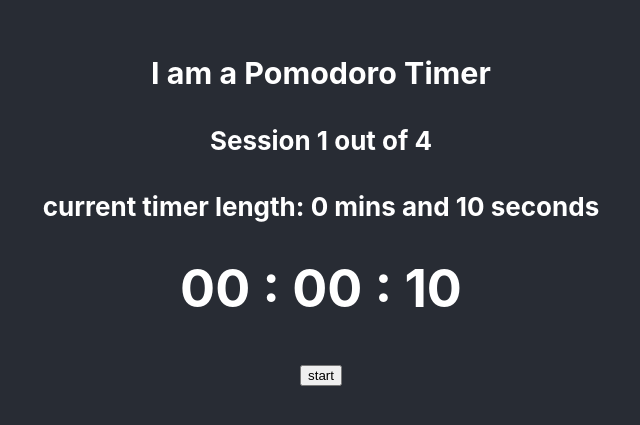
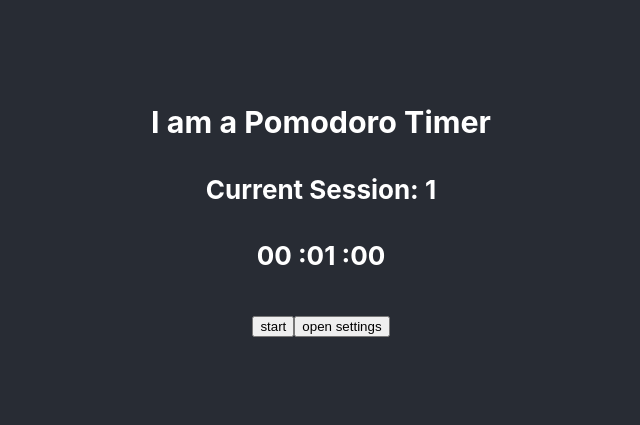
Before and after one commit to qho-queenie/pomodoro, a React (Create React App) app: page / in a window 1280 px wide. Shown: the part 195-620 px from the top of the page, without its empty margins (319-959 px from the left). Built offline with nearby package versions, Linux system fonts and the light colour scheme.

Commit message:
cleaned up and added modal

```diff
--- a/public/index.html
+++ b/public/index.html
@@ -29,6 +29,7 @@
   <body>
     <noscript>You need to enable JavaScript to run this app.</noscript>
     <div id="root"></div>
+    <div id="portal"></div>
     <!--
       This HTML file is a template.
       If you open it directly in the browser, you will see an empty page.
--- a/src/components/ClockFace.js
+++ b/src/components/ClockFace.js
@@ -1,37 +1,87 @@
-import React, { useState } from 'react';
-import { v4 as uuidv4 } from 'uuid';
-import TimerPanel from './TimerPanel';
+import React, { useState, useEffect } from 'react';
+import classnames from 'classnames';
+import SettingsModal from './SettingsModal';
 
 const ClockFace = () => {
-  // currentSession is the index of the allSessions array
-  const [currentSession, setCurrentSession] = useState(0);
-  // AllSession's structure: [[min, sec], [min, sec], [min, sec], [min, sec]]
-  // these will be set by the user
-  const [allSessions, setAllSessions] = useState([[0, 10], [1, 0], [0, 20], [0, 30]]);
+  const [isModalOpen, setIsModalOpen] = useState(false);
+  const [isActive, setIsActive] = useState(false);
+  const [currentSessionIndex, setCurrentSessionIndex] = useState(0);
+  // in seconds
+  const [sessions, setSessions] = useState([60, 5, 10, 10]);
+  const [currentSeconds, setCurrentSeconds] = useState(sessions[currentSessionIndex]);
 
-  const handleNextSession = () => {
-    if (allSessions.length - 1 === currentSession) {
-      // this is the last session, so go back to display the first session, without auto starting
-      setCurrentSession(0)
-    } else {
-      setCurrentSession(currentSession + 1)
+  useEffect(() => {
+    let timeInterval;
+    if (isActive) {
+      timeInterval = setInterval(() => {
+        if (currentSeconds > 0) {
+          setCurrentSeconds(currentSeconds - 1);
+        } else {
+          setIsActive(false);
+          clearInterval(timeInterval);
+        }
+      }, 1000)
     }
-  }
+    else if (!isActive) {
+      clearInterval(timeInterval)
+    }
+    return () => clearInterval(timeInterval)
+  }, [isActive, currentSeconds]);
+
+  useEffect(() => {
+    if (isActive && currentSeconds === 0) {
+      setCurrentSessionIndex(currentSessionIndex + 1);
+    }
+    else if (currentSessionIndex === sessions.length) {
+      setCurrentSessionIndex(0);
+      setIsActive(false)
+    }
+  }, [currentSeconds, isActive])
+
+  useEffect(() => {
+    setCurrentSeconds(sessions[currentSessionIndex])
+  }, [currentSessionIndex])
+
+  useEffect(() => {
+    if (isModalOpen === true) {
+      setIsActive(false);
+    }
+  }, [isModalOpen])
 
   return (
     <div className='ClockFace'>
       <div className='ClockFace__info'>
         <h3>I am a Pomodoro Timer</h3>
-        <h4>Session {currentSession + 1} out of {allSessions.length}</h4>
-        <h4>current timer length: {allSessions[currentSession][0]} mins and {allSessions[currentSession][1]} seconds</h4>
+        <h4>Current Session: {currentSessionIndex + 1}</h4>
+        <h4
+          className={classnames('timer', { isActive })}
+        >
+          00 :
+          {Math.floor(currentSeconds / 60) < 10 ? `0${Math.floor(currentSeconds / 60)}` : Math.floor(currentSeconds / 60)} :
+          {currentSeconds % 60 < 10 ? `0${currentSeconds % 60}` : currentSeconds % 60}</h4>
       </div>
-      <TimerPanel
-        key={uuidv4()}
-        numberOfMinutes={allSessions[currentSession][0]}
-        numberOfSeconds={allSessions[currentSession][1]}
-        sessionNumber={currentSession}
-        markSessionAsComplete={handleNextSession}
-      />
+
+      <div className='ClockFace__controls'>
+        <button
+          className={'start-button'}
+          onClick={() => setIsActive(!isActive)}
+        >
+          {isActive ? 'pause' : 'start'}
+        </button>
+
+        <button
+          className={'open-settings'}
+          onClick={() => setIsModalOpen(true)}
+        >
+          open settings
+        </button>
+
+        <SettingsModal
+          isOpen={isModalOpen}
+          onClose={() => setIsModalOpen(false)}
+        >
+        </SettingsModal>
+      </div>
     </div>
   )
 }
--- /dev/null
+++ b/src/components/SettingsModal.js
@@ -0,0 +1,27 @@
+import React from 'react'
+import reactDom from 'react-dom';
+import './SettingsModal.scss';
+
+const SettingsModal = ({ isOpen, onClose }) => {
+  if (!isOpen) {
+    return null;
+  }
+
+  return reactDom.createPortal(
+    <div className={'SettingsModal__overlay'}>
+      <div className={'SettingsModal'}>
+        <h3>Settings</h3>
+        <button
+          className={'close-button'}
+          onClick={onClose}
+        >
+          Apply Settings
+        </button>
+      </div>
+    </div>,
+
+    document.getElementById('portal')
+  )
+}
+
+export default SettingsModal;
--- /dev/null
+++ b/src/components/SettingsModal.scss
@@ -0,0 +1,26 @@
+.SettingsModal {
+  text-align: center;
+  margin-left: auto;
+  margin-right: auto;
+  margin-top: 15%;
+  width: 450px;
+  height: 300px;
+  background-color: #009879;
+  border-radius: 10px;
+
+  .close-button {
+    width: 25%;
+    margin-left: auto;
+    margin-right: auto;
+  }
+
+  &__overlay {
+    position: fixed;
+    top: 0;
+    bottom: 0;
+    left: 0;
+    right: 0;
+    background-color: rgba(192, 192, 192, 0.7);
+    z-index: 1000;
+  }
+}
--- a/src/components/TimerPanel.js
+++ /dev/null
@@ -1,68 +0,0 @@
-import React, { useEffect, useState } from 'react';
-import classnames from 'classnames';
-
-const TimerPanel = ({ numberOfMinutes, numberOfSeconds, sessionNumber, markSessionAsComplete }) => {
-  // belows are local states(to this file), will only be used here, not global
-  const [minutes, setMinutes] = useState(numberOfMinutes);
-  const [seconds, setSeconds] = useState(numberOfSeconds);
-
-  // the 1st session never starts on its own
-  // if its is the end of all sessions, we go back to display the 1st session, without auto-starting
-  const checkIfLastSession = () => {
-    return sessionNumber > 0 ? true : false;
-  }
-  // per https://stackoverflow.com/questions/68945060/react-make-usestate-initial-value-conditional
-  // it is better to set a conditional initial state in a func, so it wont be evaluated on each component render
-  const [isActive, setIsActive] = useState(() => checkIfLastSession());
-
-  useEffect(() => {
-    let timeInterval;
-    if (isActive) {
-      timeInterval = setInterval(() => {
-        // if there are seconds left
-        if (seconds > 0) {
-          setSeconds(seconds - 1);
-        }
-        // if there are no seconds and mins left
-        if (seconds === 0) {
-          if (minutes === 0) {
-            setIsActive(false)
-            clearInterval(timeInterval)
-            // if seconds are at 0, but there are mins left
-          } else {
-            // at 0 seconds, minutes is -1 since it has started already
-            setMinutes(minutes - 1);
-            setSeconds(59);
-          }
-        }
-      }, 1000)
-    } else if (!isActive) {
-      clearInterval(timeInterval)
-    }
-    return () => clearInterval(timeInterval)
-  }, [isActive, seconds]);
-
-  useEffect(() => {
-    // session is complete, not paused
-    if (!isActive && minutes === 0 && seconds === 0) markSessionAsComplete();
-  }, [isActive]);
-
-  return (
-    <div className='TimerPanel'>
-      <div className={'TimerPanel__countDown'}>
-        <h1>00 : {minutes < 10 ? `0${minutes}` : minutes} : {seconds < 10 ? `0${seconds}` : seconds} </h1>
-      </div>
-      <div className={classnames('TimerPanel__clockControls', { isActive })}>
-        <button
-          className={'startButton'}
-          type='button'
-          onClick={() => setIsActive(!isActive)}
-        >
-          {isActive ? 'pause' : 'start'}
-        </button>
-      </div>
-    </div>
-  )
-}
-
-export default TimerPanel;
```
Also changed, not shown: src/components/ClockFace.scss (added).
